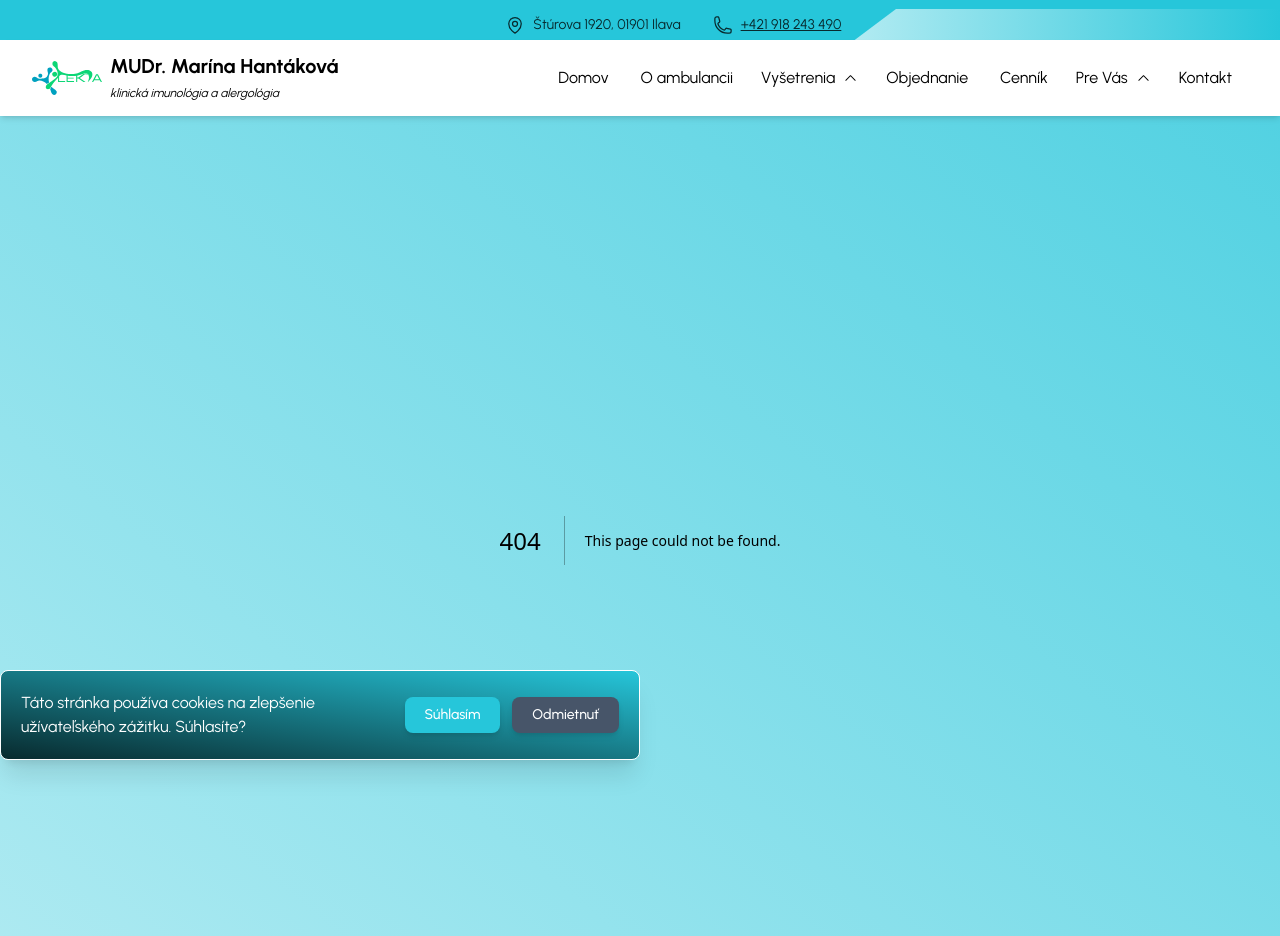
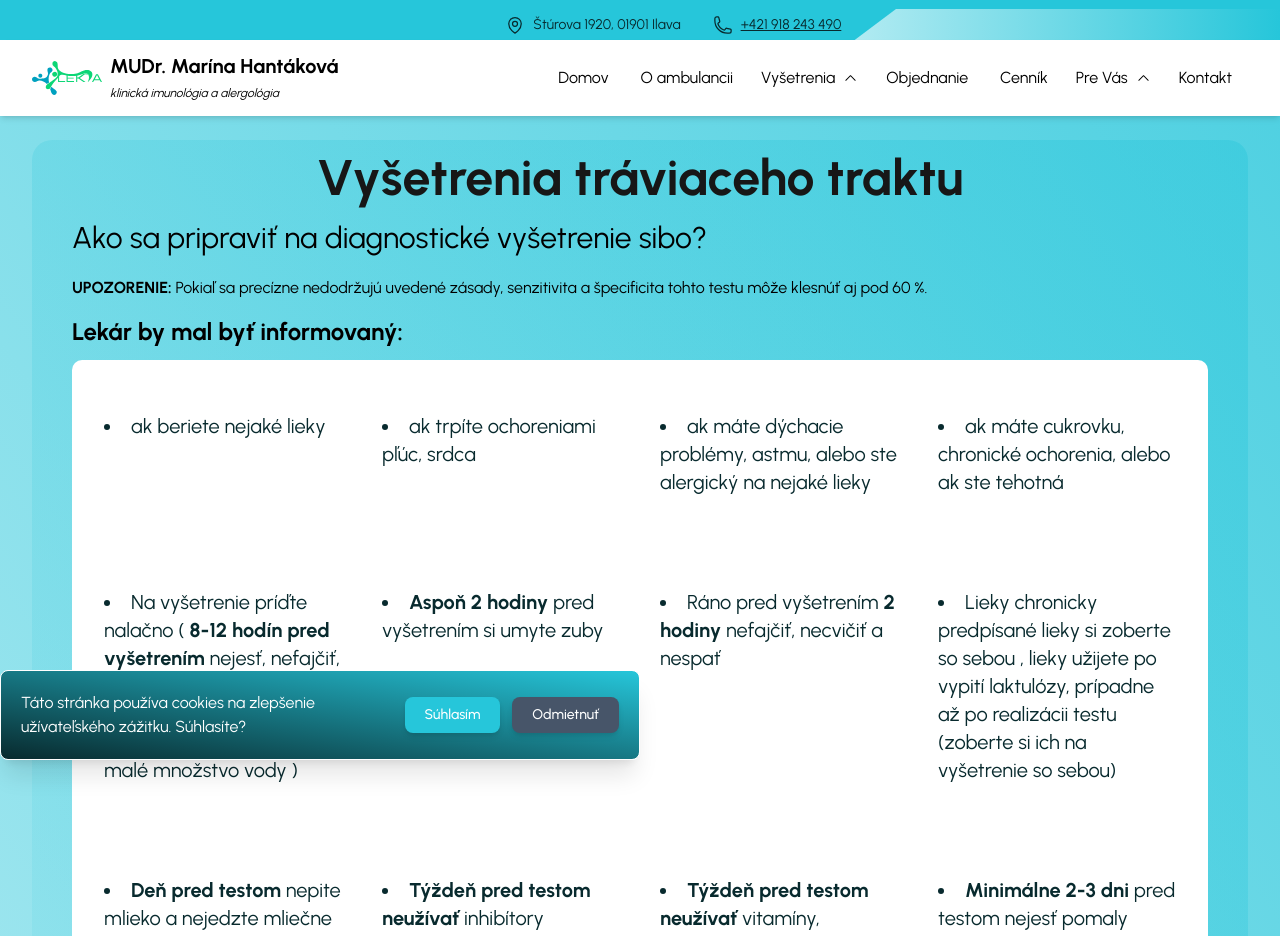
Before and after one commit to Edd224/my-doctor-website, a Next.js app: page /services/digestiveTract in a window 1280 px wide. Before the commit this address had no page. Shown: the top 936 px of the page. Built offline with nearby package versions, Linux system fonts and the light colour scheme.

Commit message:
Add page Tract

```diff
--- a/app/page.tsx
+++ b/app/page.tsx
@@ -9,12 +9,13 @@ const Home: React.FC = () => {
       className="relative min-h-[60vh] flex flex-col items-center justify-center rounded-20"
     >
       {/* Zobrazenie údajov o ordinácii v ľavom hornom rohu */}
-      <div className="absolute top-0 left-0 border-t p-2 bg-black/20 text-white text-sm sm:text-xl rounded-10 shadow-xl">
+      <div className="absolute my-5 top-0 left-0 border-t p-2 bg-black/20 text-white text-sm sm:text-xl rounded-10 shadow-xl">
 
           <>
-            <div className="flex justify-center items-center space-x-2">
+            <div className="flex flex-col justify-center space-x-2">
               <Warning size={32} className='animate-pulse' />
-              <p className="bg-gradient-to-r from-red-700 p-2 rounded-10 font-semibold flex">Neordinujeme : <span className='flex px-2'> 22.10. až 24.10. 2025</span></p>
+              <p className="bg-gradient-to-r from-red-700 p-2 rounded-10 font-semibold flex">Neordinujeme : <span className='flex px-2'> 20.11. 2025,<br/>21.11. 2025,<br/> 24.11.2025</span></p>
+              <p className="bg-gradient-to-r from-red-700 p-2 rounded-10 font-semibold flex"><span className='flex px-2'>17.11.2025</span>- Ordinujeme</p>
             </div>
           </>
 
--- /dev/null
+++ b/app/services/digestiveTract/page.tsx
@@ -0,0 +1,47 @@
+"use client";
+
+import React from "react";
+import { motion } from "framer-motion";
+import TractData from "../../../public/data/TractData.json";
+
+const Tract = () => {
+  const { sectionTitle, paragraphs } = TractData;
+
+  const containerVariants = {
+    hidden: { opacity: 0, y: 50 },
+    visible: (custom: number) => ({
+      opacity: 1,
+      y: 0,
+      transition: { duration: 0.8, delay: custom * 0.3 }, // Custom delay
+    }),
+  };
+
+  return (
+    <motion.div
+      className="bg-gradient-to-bl from-main/40 rounded-20"
+      initial="hidden"
+      animate="visible"
+      variants={containerVariants}
+    >
+      <div className="px-5 sm:px-10 pb-8">
+        <h1 className="text-[30px] sm:text-[50px] text-center font-bold">{sectionTitle}</h1>
+        <h3 className="text-[20px] sm:text-[30px] font-semiblod text-black">Ako sa pripraviť na diagnostické vyšetrenie sibo?</h3>
+        <h4 className="text-black my-4"><span className="font-bold">UPOZORENIE:</span> Pokiaľ sa precízne nedodržujú uvedené zásady, senzitivita a špecificita tohto testu môže klesnúť aj pod 60 %.</h4>
+        <h5 className="font-bold text-black text-2xl mb-3">Lekár by mal byť informovaný:</h5>
+        <div className="grid grid-cols-1 sm:grid-cols-2 xl:grid-cols-4 items-baseline gap-10 p-5 sm:p-8 bg-white text-xl text-black rounded-10 space-y-2 sm:space-y-5">
+          {paragraphs.map((paragraph, index) => (
+            <motion.li
+              key={index}
+              className="border-b sm:border-none border-text text-text pb-8 "
+              variants={containerVariants}
+              custom={index + 1}
+              dangerouslySetInnerHTML={{ __html: paragraph.text }} // Povolenie HTML v texte
+            />
+          ))}
+        </div>
+      </div>
+    </motion.div>
+  );
+};
+
+export default Tract;
--- /dev/null
+++ b/public/data/TractData.json
@@ -0,0 +1,63 @@
+{
+    "sectionTitle": "Vyšetrenia tráviaceho traktu",
+    "paragraphs": [
+      {
+        "text": "ak beriete nejaké lieky"
+      },
+      {
+        "text": "ak trpíte ochoreniami pľúc, srdca"
+      },
+      {
+        "text": "ak máte dýchacie problémy, astmu, alebo ste alergický na nejaké lieky"
+      },
+      {
+        "text": "ak máte cukrovku, chronické ochorenia, alebo ak ste tehotná"
+      },
+      {
+        "text": "Na vyšetrenie príďte nalačno  ( <b>8-12  hodín  pred vyšetrením</b> nejesť,  nefajčiť,  nekonzumovať alkohol, nežuť   žuvačky, cukríky  – obmedziť aj pitie  tekutín na malé množstvo  vody )"
+      },
+      {
+        "text": "<b>Aspoň 2 hodiny</b> pred vyšetrením si umyte zuby"
+      },
+      {
+        "text": "Ráno pred vyšetrením <b>2 hodiny</b> nefajčiť, necvičiť a nespať"
+      },
+      {
+        "text": "Lieky chronicky predpísané lieky si zoberte so sebou , lieky užijete po vypití laktulózy, prípadne až po realizácii testu (zoberte si ich na vyšetrenie so sebou)"
+      },
+      {
+        "text": "<b>Deň pred testom</b> nepite mlieko a nejedzte mliečne výrobky"
+      },
+      {
+        "text": "<b>Týždeň pred testom neužívať</b> inhibítory protónovej pumpy (Helicid, Nolpaza, Emanera, Pantoprazol…)"
+      },
+      {
+        "text": "<b>Týždeň pred testom neužívať</b> vitamíny, výživové doplnky obsahujúce fruktózu alebo laktózu"
+      },
+      {
+        "text": "<b>Minimálne 2-3 dni</b> pred testom nejesť pomaly stráviteľné jedlá – strukoviny, kyslú kapustu, cibuľu, cesnak, mlieko a mliečne výrobky, obilniny, orechy, ovocie , zeleninu vo väčšom množstve"
+      },
+      {
+        "text": "<b>Počas 2-3 dní</b> jesť ľahko stráviteľné potraviny – ryby, hydinu, ryžu, vajcia, piť vodu"
+      },
+      {
+        "text": "<b>Týždeň</b> pred testom vysaďte probiotiká, laxatíva a prípravky obsahujúce laktulózu"
+      },
+      {
+        "text": "Test môžete absolvovať najskôr <b>4 týždne po dobratí antibiotík</b>"
+      },
+      {
+        "text": "Rátajte s tým, že vyšetrenie bude trvať cca 3-4 hodiny"
+      },
+      {
+        "text": "Upozornite vyšetrujúceho, že ste diabetik a aký druh liečby používate (diabetik na inzulíne vyšetrenie nemôže absolvovať, je kontraindikovaný)"
+      },
+      {
+        "text": "<b>1 minútu</b> pred vyšetrením  je potrebné v kľude sedieť a  pokojne dýchať"
+      },
+      {
+        "text": "Pokiaľ nemáte informácie, či môžete konzumovať konkrétnu potravinu, je vhodné sa jej radšej vyhnúť"
+      }
+
+    ]
+  }
--- a/public/data/menu.json
+++ b/public/data/menu.json
@@ -19,6 +19,11 @@
             "title": "Kontrolné vyšetrenie",
             "link": "/services/control"
           },
+                    {
+            "title": "Vyšetrenia tráviaceho traktu",
+            "link": "/services/digestiveTract"
+          },
+
           {
             "title": "Testovanie",
             "link": "/services/testing"
```
